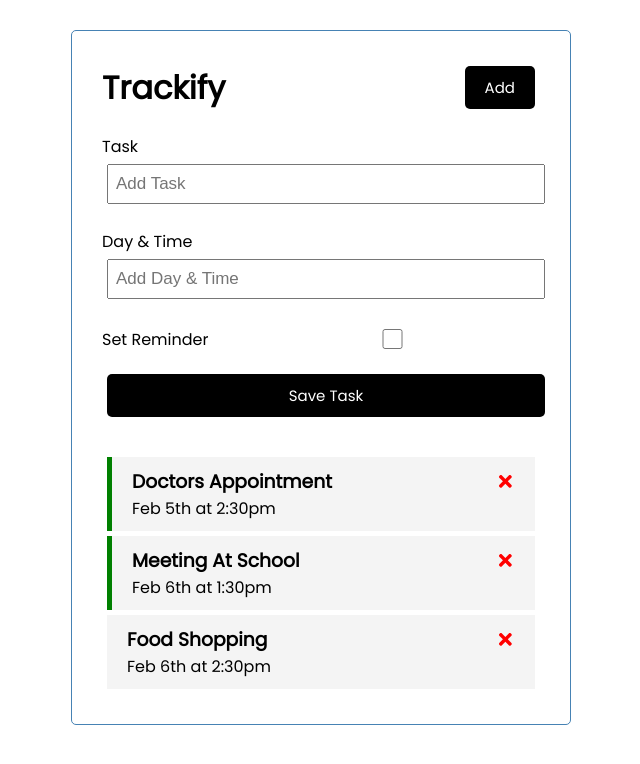
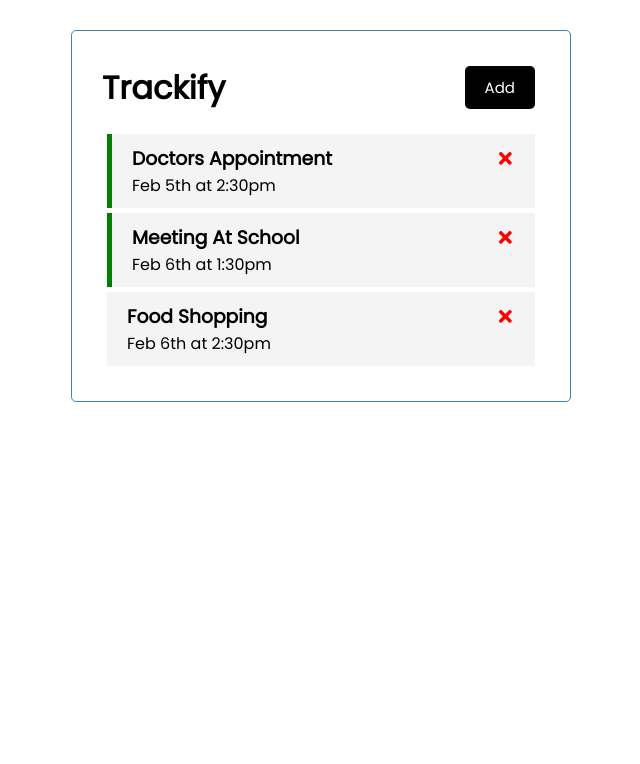
Before and after one commit to ovandenbosch/Trackify, a React (Create React App) app: page / in a window 1280 px wide. Shown: the top 764 px of the page, without its empty margins (319-959 px from the left). Built offline with nearby package versions, Linux system fonts and the light colour scheme.

Commit message:
Showing the add task component

```diff
--- a/src/App.js
+++ b/src/App.js
@@ -4,6 +4,7 @@ import Tasks from "./components/Tasks";
 import AddTask from "./components/AddTask";
 
 function App() {
+  const [showAddTask, setShowAddTask] = useState(false);
   const [tasks, setTasks] = useState([
     {
       id: 1,
@@ -48,8 +49,11 @@ function App() {
 
   return (
     <div className="container">
-      <Header />
-      <AddTask onAdd={addTask} />
+      <Header
+        onAdd={() => setShowAddTask(!showAddTask)}
+        showAdd={showAddTask}
+      />
+      {showAddTask && <AddTask onAdd={addTask} />}
       {tasks.length > 0 ? (
         <Tasks tasks={tasks} onDelete={deleteTask} onToggle={toggleReminder} />
       ) : (
```
